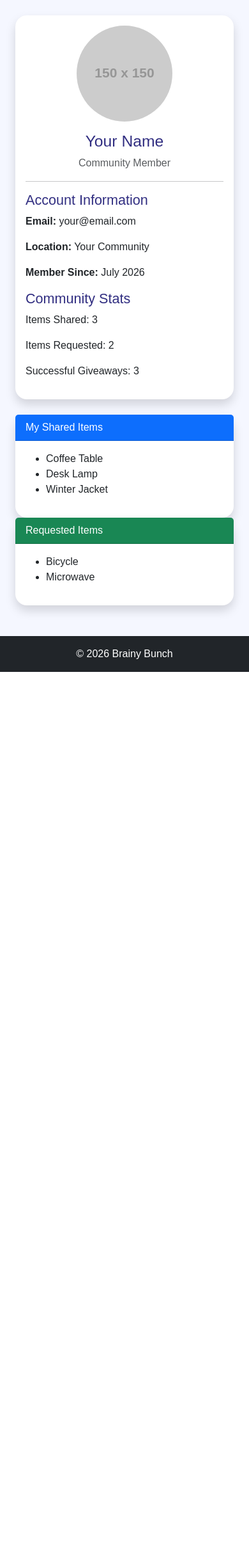
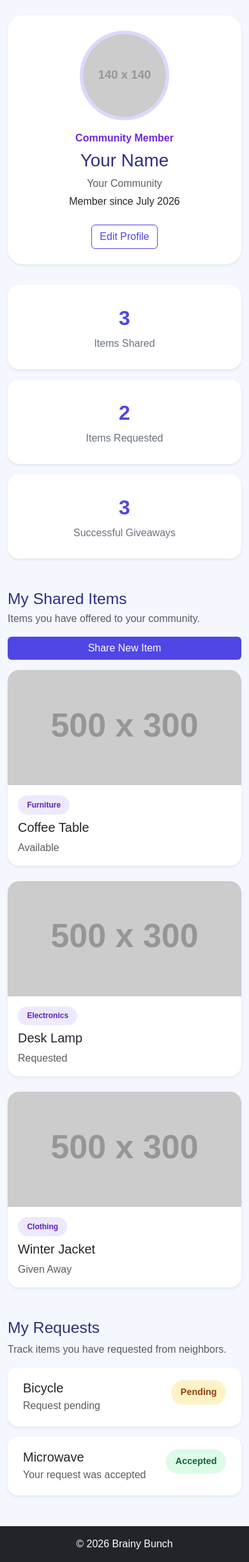
Before and after one commit to ericpham04/Brainy-Bunch, a Django app: page /profile/ in a window 390 px wide. Shown: the part 60-2501 px from the top of the page at 64% size. Before the commit the page ends 1110 px from the top, so only its background shows below. Run offline with Django 4.2, Linux system fonts and the light colour scheme; grey boxes labelled with a size stand in for pictures from a placeholder-image service; some libraries are stand-ins or nearby versions.

Commit message:
Redesign profile page with responsive community layout

```diff
--- a/static/css/style.css
+++ b/static/css/style.css
@@ -241,3 +241,107 @@ main {
         height: 200px;
     }
 }
+
+.profile-header {
+    background: white;
+    border-radius: 24px;
+    padding: 2rem;
+    margin-bottom: 2rem;
+}
+
+.profile-picture {
+    width: 140px;
+    height: 140px;
+    border-radius: 50%;
+    object-fit: cover;
+    border: 5px solid #ddd6fe;
+}
+
+.profile-label {
+    color: #6d28d9;
+    font-weight: 700;
+    margin-bottom: 0.4rem;
+}
+
+.profile-stats {
+    margin-bottom: 3rem;
+}
+
+.stat-card {
+    background: white;
+    border-radius: 18px;
+    padding: 1.75rem 1rem;
+}
+
+.stat-number {
+    color: #4f46e5;
+    font-size: 2rem;
+    font-weight: 700;
+    margin-bottom: 0.25rem;
+}
+
+.stat-label {
+    color: #6b7280;
+    margin-bottom: 0;
+}
+
+.profile-section {
+    margin-bottom: 3rem;
+}
+
+.profile-item-card {
+    overflow: hidden;
+}
+
+.profile-item-card img {
+    height: 180px;
+    object-fit: cover;
+}
+
+.request-summary {
+    background: white;
+    border-radius: 16px;
+    padding: 1.25rem 1.5rem;
+    margin-bottom: 1rem;
+    display: flex;
+    justify-content: space-between;
+    align-items: center;
+}
+
+.request-status {
+    border-radius: 999px;
+    padding: 0.5rem 0.9rem;
+    font-size: 0.9rem;
+    font-weight: 700;
+}
+
+.request-status.pending {
+    background: #fef3c7;
+    color: #92400e;
+}
+
+.request-status.accepted {
+    background: #dcfce7;
+    color: #166534;
+}
+
+@media (max-width: 576px) {
+    .profile-header {
+        padding: 1.5rem 1rem;
+    }
+
+    .profile-section .d-flex {
+        flex-direction: column;
+        align-items: flex-start !important;
+        gap: 1rem;
+    }
+
+    .profile-section .btn {
+        width: 100%;
+    }
+
+    .request-summary {
+        align-items: flex-start;
+        gap: 1rem;
+    }
+}
--- a/templates/profile.html
+++ b/templates/profile.html
@@ -4,53 +4,187 @@
 
 {% block content %}
 
-<div class="container">
+<section class="profile-header shadow-sm">
 
-    <div class="card shadow">
+    <div class="row align-items-center">
 
-        <div class="card-body">
+        <div class="col-md-auto text-center">
 
-            <div class="text-center">
+            <img
+                src="https://placehold.co/140x140"
+                class="profile-picture"
+                alt="Profile picture">
 
-                <img src="https://placehold.co/150x150"
-                     class="rounded-circle mb-3"
-                     alt="Profile Picture">
+        </div>
 
-                <h2>Your Name</h2>
+        <div class="col-md mt-3 mt-md-0 text-center text-md-start">
 
-                <p class="text-muted">
+            <p class="profile-label">Community Member</p>
 
-                    Community Member
+            <h1 class="mb-2">Your Name</h1>
 
-                </p>
+            <p class="text-muted mb-1">
+                Your Community
+            </p>
+
+            <p class="mb-0">
+                Member since July 2026
+            </p>
+
+        </div>
+
+        <div class="col-md-auto text-center mt-4 mt-md-0">
+
+            <button class="btn btn-outline-primary">
+                Edit Profile
+            </button>
+
+        </div>
+
+    </div>
+
+</section>
+
+<section class="profile-stats">
+
+    <div class="row g-3">
+
+        <div class="col-md-4">
+
+            <div class="stat-card text-center shadow-sm">
+
+                <p class="stat-number">3</p>
+
+                <p class="stat-label">Items Shared</p>
 
             </div>
 
-            <hr>
+        </div>
 
-            <div class="row">
+        <div class="col-md-4">
 
-                <div class="col-md-6">
+            <div class="stat-card text-center shadow-sm">
 
-                    <h4>Account Information</h4>
+                <p class="stat-number">2</p>
 
-                    <p><strong>Email:</strong> your@email.com</p>
+                <p class="stat-label">Items Requested</p>
 
-                    <p><strong>Location:</strong> Your Community</p>
+            </div>
 
-                    <p><strong>Member Since:</strong> July 2026</p>
+        </div>
+
+        <div class="col-md-4">
+
+            <div class="stat-card text-center shadow-sm">
+
+                <p class="stat-number">3</p>
+
+                <p class="stat-label">Successful Giveaways</p>
+
+            </div>
+
+        </div>
+
+    </div>
+
+</section>
+
+<section class="profile-section">
+
+    <div class="d-flex justify-content-between align-items-center mb-3">
+
+        <div>
+
+            <h2 class="mb-1">My Shared Items</h2>
+
+            <p class="text-muted mb-0">
+                Items you have offered to your community.
+            </p>
+
+        </div>
+
+        <a href="{% url 'share' %}" class="btn btn-primary">
+            Share New Item
+        </a>
+
+    </div>
+
+    <div class="row g-4">
+
+        <div class="col-lg-4 col-md-6">
+
+            <div class="card profile-item-card shadow-sm h-100">
+
+                <img
+                    src="https://placehold.co/500x300"
+                    class="card-img-top"
+                    alt="Coffee table">
+
+                <div class="card-body">
+
+                    <span class="badge category-badge mb-2">
+                        Furniture
+                    </span>
+
+                    <h3 class="h5">Coffee Table</h3>
+
+                    <p class="text-muted mb-0">
+                        Available
+                    </p>
 
                 </div>
 
-                <div class="col-md-6">
+            </div>
 
-                    <h4>Community Stats</h4>
+        </div>
 
-                    <p>Items Shared: 3</p>
+        <div class="col-lg-4 col-md-6">
 
-                    <p>Items Requested: 2</p>
+            <div class="card profile-item-card shadow-sm h-100">
 
-                    <p>Successful Giveaways: 3</p>
+                <img
+                    src="https://placehold.co/500x300"
+                    class="card-img-top"
+                    alt="Desk lamp">
+
+                <div class="card-body">
+
+                    <span class="badge category-badge mb-2">
+                        Electronics
+                    </span>
+
+                    <h3 class="h5">Desk Lamp</h3>
+
+                    <p class="text-muted mb-0">
+                        Requested
+                    </p>
+
+                </div>
+
+            </div>
+
+        </div>
+
+        <div class="col-lg-4 col-md-6">
+
+            <div class="card profile-item-card shadow-sm h-100">
+
+                <img
+                    src="https://placehold.co/500x300"
+                    class="card-img-top"
+                    alt="Winter jacket">
+
+                <div class="card-body">
+
+                    <span class="badge category-badge mb-2">
+                        Clothing
+                    </span>
+
+                    <h3 class="h5">Winter Jacket</h3>
+
+                    <p class="text-muted mb-0">
+                        Given Away
+                    </p>
 
                 </div>
 
@@ -60,66 +194,52 @@
 
     </div>
 
-    <br>
+</section>
 
-    <div class="row">
+<section class="profile-section">
 
-        <div class="col-md-6">
+    <h2>My Requests</h2>
 
-            <div class="card shadow">
+    <p class="text-muted">
+        Track items you have requested from neighbors.
+    </p>
 
-                <div class="card-header bg-primary text-white">
+    <div class="request-summary shadow-sm">
 
-                    My Shared Items
+        <div>
 
-                </div>
+            <h3 class="h5 mb-1">Bicycle</h3>
 
-                <div class="card-body">
-
-                    <ul>
-
-                        <li>Coffee Table</li>
-
-                        <li>Desk Lamp</li>
-
-                        <li>Winter Jacket</li>
-
-                    </ul>
-
-                </div>
-
-            </div>
+            <p class="text-muted mb-0">
+                Request pending
+            </p>
 
         </div>
 
-        <div class="col-md-6">
+        <span class="request-status pending">
+            Pending
+        </span>
 
-            <div class="card shadow">
+    </div>
 
-                <div class="card-header bg-success text-white">
+    <div class="request-summary shadow-sm">
 
-                    Requested Items
+        <div>
 
-                </div>
+            <h3 class="h5 mb-1">Microwave</h3>
 
-                <div class="card-body">
-
-                    <ul>
-
-                        <li>Bicycle</li>
-
-                        <li>Microwave</li>
-
-                    </ul>
-
-                </div>
-
-            </div>
+            <p class="text-muted mb-0">
+                Your request was accepted
+            </p>
 
         </div>
 
+        <span class="request-status accepted">
+            Accepted
+        </span>
+
     </div>
 
-</div>
+</section>
 
 {% endblock %}
```
